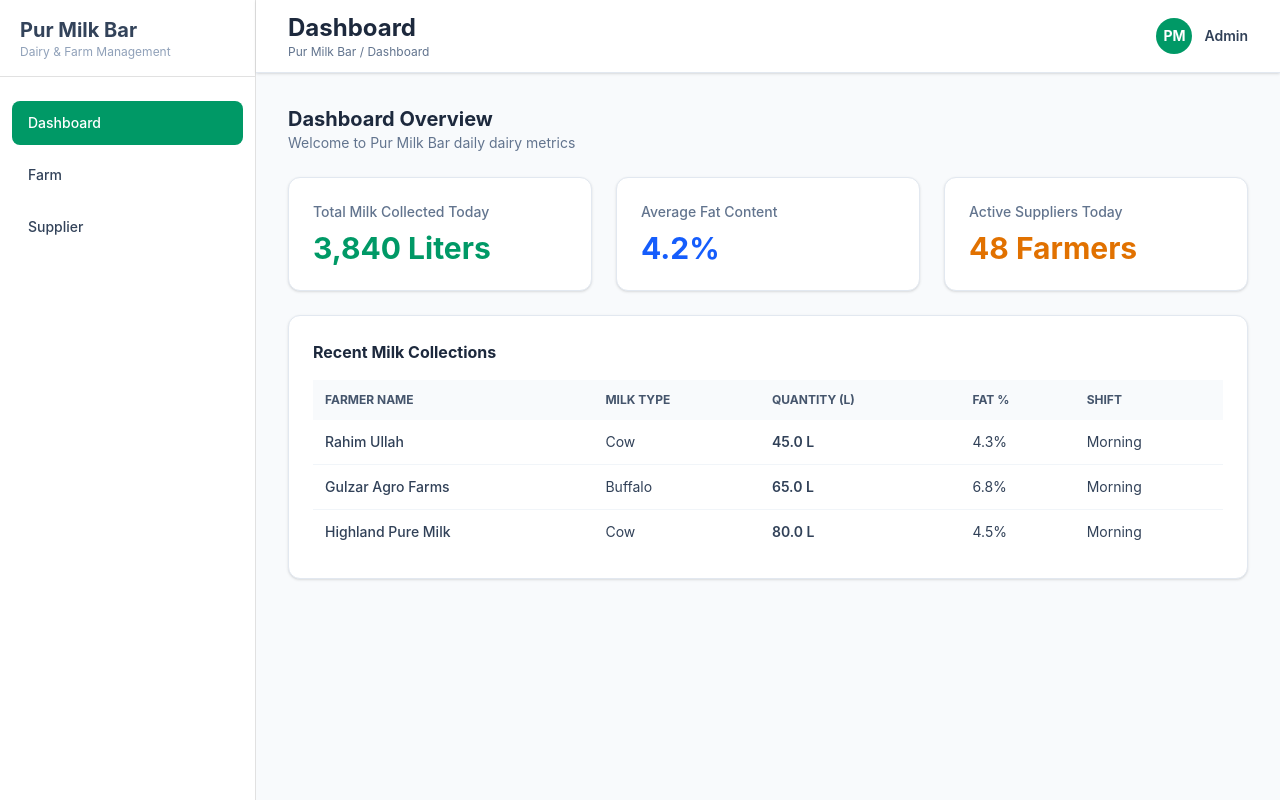
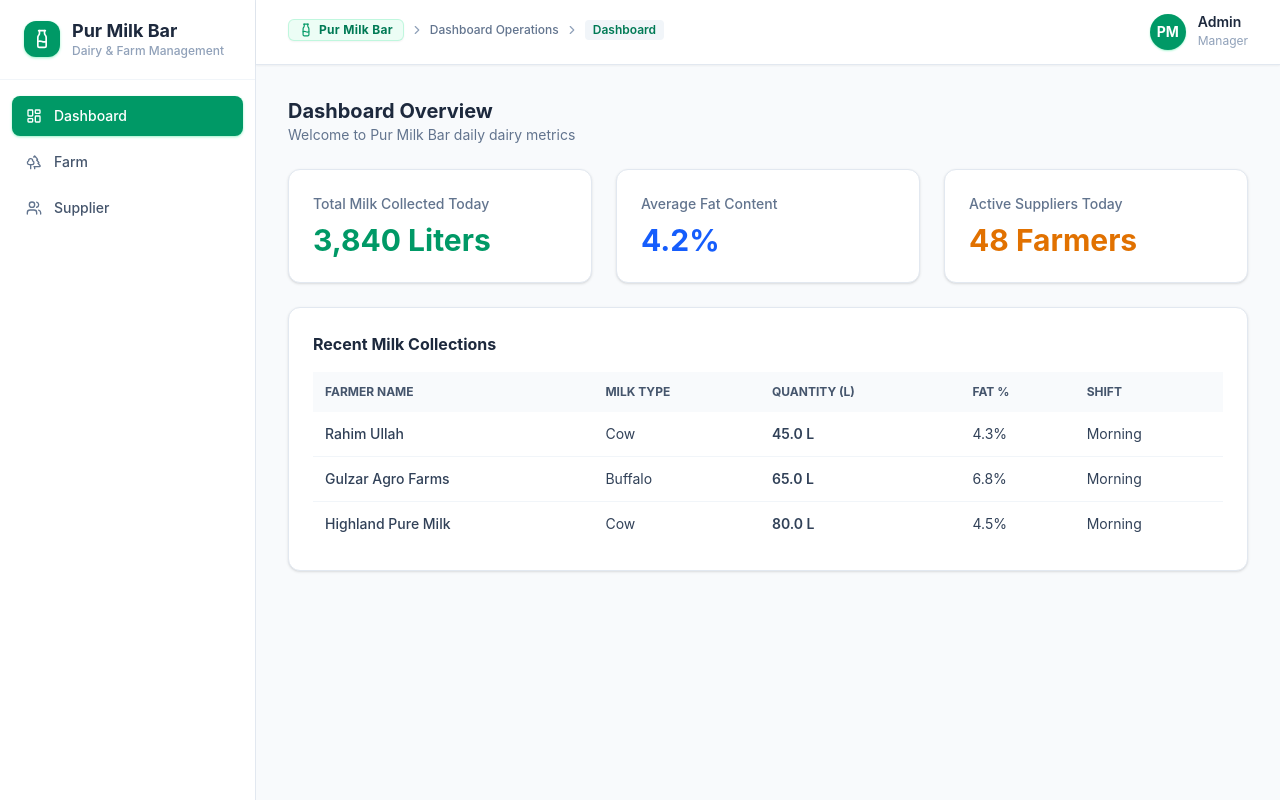
Before and after one commit to shaheerali838/Pure-Milk-Bar, a React (Vite) app in the folder client/: page /dashboard in a window 1280 px wide. Built offline with nearby package versions, Linux system fonts and the light colour scheme.

Commit message:
feat: initialize React client with dashboard, farm, and supplier navigation layouts

```diff
--- a/client/package.json
+++ b/client/package.json
@@ -14,6 +14,7 @@
     "lucide-react": "^1.42.0",
     "react": "^19.2.8",
     "react-dom": "^19.2.8",
+    "react-router-dom": "^7.18.3",
     "tailwindcss": "^4.3.3"
   },
   "devDependencies": {
--- a/client/src/App.jsx
+++ b/client/src/App.jsx
@@ -1,17 +1,23 @@
-import React, { useState } from 'react';
+import React from 'react';
+import { BrowserRouter, Routes, Route, Navigate } from 'react-router-dom';
 import Layout from './layouts/Layout';
-import Dashboard from './components/Dashboard';
-import Farm from './components/Farm';
-import Supplier from './components/Supplier';
+import Dashboard from './features/dashboard/pages/Dashboard';
+import Farm from './features/farm/pages/Farm';
+import Supplier from './features/suppliers/pages/Supplier';
 
 export default function App() {
-  const [activeTab, setActiveTab] = useState('Dashboard');
-
   return (
-    <Layout activeTab={activeTab} setActiveTab={setActiveTab}>
-      {activeTab === 'Dashboard' && <Dashboard />}
-      {activeTab === 'Farm' && <Farm />}
-      {activeTab === 'Supplier' && <Supplier />}
-    </Layout>
+    <BrowserRouter>
+      <Routes>
+        <Route path="/" element={<Layout />}>
+          <Route index element={<Navigate to="/dashboard" replace />} />
+          <Route path="dashboard" element={<Dashboard />} />
+          <Route path="farm" element={<Farm />} />
+          <Route path="supplier" element={<Supplier />} />
+          {/* Catch-all redirect */}
+          <Route path="*" element={<Navigate to="/dashboard" replace />} />
+        </Route>
+      </Routes>
+    </BrowserRouter>
   );
 }
--- a/client/src/layouts/Layout.jsx
+++ b/client/src/layouts/Layout.jsx
@@ -1,16 +1,17 @@
 import React from 'react';
+import { Outlet } from 'react-router-dom';
 import Sidebar from './components/Sidebar';
 import Navbar from './components/Navbar';
 
-export default function Layout({ activeTab, setActiveTab, children }) {
+export default function Layout() {
   return (
     <div className="flex min-h-screen bg-slate-50">
-      <Sidebar activeTab={activeTab} setActiveTab={setActiveTab} />
+      <Sidebar />
 
       <div className="flex-1 flex flex-col min-w-0">
-        <Navbar activeTab={activeTab} />
+        <Navbar />
         <main className="flex-1 p-8">
-          {children}
+          <Outlet />
         </main>
       </div>
     </div>
--- a/client/src/layouts/components/Navbar.jsx
+++ b/client/src/layouts/components/Navbar.jsx
@@ -1,20 +1,50 @@
 import React from 'react';
+import { useLocation } from 'react-router-dom';
+import { ChevronRight, Milk } from 'lucide-react';
 
-export default function Navbar({ activeTab }) {
+export default function Navbar() {
+  const location = useLocation();
+
+  const getActiveTabInfo = (pathname) => {
+    if (pathname.startsWith('/farm')) {
+      return { tab: 'Farm', section: 'Farm Management' };
+    }
+    if (pathname.startsWith('/supplier')) {
+      return { tab: 'Supplier', section: 'Supplier & Procurement' };
+    }
+    return { tab: 'Dashboard', section: 'Dashboard Operations' };
+  };
+
+  const { tab, section } = getActiveTabInfo(location.pathname);
+
   return (
-    <header className="bg-white border-b border-slate-200 px-8 py-3 flex items-center justify-between shadow-sm">
+    <header className="bg-white border-b border-slate-200 px-8 py-3.5 flex items-center justify-between shadow-xs">
       <div>
-        <h2 className="text-2xl font-bold text-slate-800">
-          {activeTab}
-        </h2>
-        <p className="text-xs text-slate-500">Pur Milk Bar / {activeTab}</p>
+        {/* Breadcrumb: Pur Milk Bar > Section Operation > Page Name */}
+        <div className="flex items-center gap-1.5 text-xs text-slate-500 mb-1">
+          <span className="inline-flex items-center gap-1.5 text-emerald-700 font-bold tracking-wide bg-emerald-50 px-2.5 py-0.5 rounded-md border border-emerald-200/60 shadow-xs">
+            <Milk className="w-3.5 h-3.5 text-emerald-600" />
+            Pur Milk Bar
+          </span>
+          <ChevronRight className="w-3.5 h-3.5 text-slate-400" />
+          <span className="text-slate-500 font-medium">
+            {section}
+          </span>
+          <ChevronRight className="w-3.5 h-3.5 text-slate-400" />
+          <span className="text-emerald-700 font-semibold bg-slate-100 px-2 py-0.5 rounded">
+            {tab}
+          </span>
+        </div>
       </div>
 
       <div className="flex items-center gap-3">
-        <div className="w-9 h-9 rounded-full bg-emerald-600 text-white font-bold flex items-center justify-center text-sm">
+        <div className="w-9 h-9 rounded-full bg-emerald-600 text-white font-bold flex items-center justify-center text-sm shadow-xs shadow-emerald-200">
           PM
         </div>
-        <span className="text-sm font-semibold text-slate-700">Admin</span>
+        <div className="text-left">
+          <p className="text-sm font-semibold text-slate-800 leading-none">Admin</p>
+          <p className="text-xs text-slate-400 mt-1">Manager</p>
+        </div>
       </div>
     </header>
   );
--- a/client/src/layouts/components/Sidebar.jsx
+++ b/client/src/layouts/components/Sidebar.jsx
@@ -1,34 +1,48 @@
 import React from 'react';
+import { NavLink } from 'react-router-dom';
+import { LayoutDashboard, Trees, Users, Milk } from 'lucide-react';
 
-export default function Sidebar({ activeTab, setActiveTab }) {
+export default function Sidebar() {
   const links = [
-    { id: 'Dashboard', name: 'Dashboard' },
-    { id: 'Farm', name: 'Farm' },
-    { id: 'Supplier', name: 'Supplier' },
+    { id: 'Dashboard', name: 'Dashboard', icon: LayoutDashboard, path: '/dashboard' },
+    { id: 'Farm', name: 'Farm', icon: Trees, path: '/farm' },
+    { id: 'Supplier', name: 'Supplier', icon: Users, path: '/supplier' },
   ];
 
   return (
-    <div className="w-64 bg-[#ffffff] min-h-screen flex flex-col border-r border-[#e1e1e1]">
-      <div className="px-5 py-4 mb-6 border-b border-[#e1e1e1]">
-        <h1 className="text-xl font-bold text-[#33435a]">Pur Milk Bar</h1>
-        <p className="text-xs text-slate-400">Dairy & Farm Management</p>
+    <div className="w-64 bg-white min-h-screen flex flex-col border-r border-slate-200">
+      <div className="px-6 py-5 border-b border-slate-100 flex items-center gap-3">
+        <div className="w-9 h-9 rounded-xl bg-emerald-600 text-white flex items-center justify-center font-bold shadow-sm shadow-emerald-200">
+          <Milk className="w-5 h-5" />
+        </div>
+        <div>
+          <h1 className="text-lg font-bold text-slate-800 leading-tight">Pur Milk Bar</h1>
+          <p className="text-xs text-slate-400 font-medium">Dairy & Farm Management</p>
+        </div>
       </div>
 
-      <nav className="flex-1 px-3 space-y-2">
+      <nav className="flex-1 px-3 py-4 space-y-1.5">
         {links.map((link) => {
-          const isActive = activeTab === link.id;
+          const Icon = link.icon;
           return (
-            <button
+            <NavLink
               key={link.id}
-              onClick={() => setActiveTab(link.id)}
-              className={`w-full text-left px-4 py-3 rounded-lg text-sm font-medium transition-colors ${
-                isActive
-                  ? 'bg-[#009966] text-white'
-                  : 'text-[#33435a] hover:bg-slate-100'
-              }`}
+              to={link.path}
+              className={({ isActive }) =>
+                `w-full flex items-center gap-3 px-3.5 py-2.5 rounded-lg text-sm font-medium transition-all ${
+                  isActive
+                    ? 'bg-emerald-600 text-white shadow-sm shadow-emerald-200'
+                    : 'text-slate-600 hover:bg-slate-100/80 hover:text-slate-900'
+                }`
+              }
             >
-              {link.name}
-            </button>
+              {({ isActive }) => (
+                <>
+                  <Icon className={`w-4 h-4 ${isActive ? 'text-white' : 'text-slate-500'}`} />
+                  <span>{link.name}</span>
+                </>
+              )}
+            </NavLink>
           );
         })}
       </nav>
```
Also changed, not shown: client/src/features/dashboard/pages/Dashboard.jsx (renamed from client/src/components/Dashboard.jsx), client/src/features/farm/pages/Farm.jsx (renamed from client/src/components/Farm.jsx), client/src/features/suppliers/pages/Supplier.jsx (renamed from client/src/components/Supplier.jsx), 1 other file (tests, documents, lock files or other folders).
